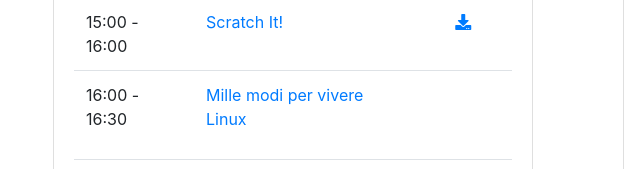
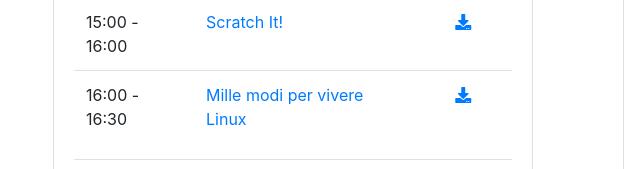
Before and after one commit to fntgnn/LinuxDay, a website with bundled scripts: page index.html in a window 1280 px wide. Shown: the part 1442-1611 px from the top of the page, 62-702 px from the left. Built offline with nearby package versions, Linux system fonts and the light colour scheme.

Commit message:
pres mille...

```diff
--- a/index.html
+++ b/index.html
@@ -116,7 +116,7 @@
                     </p>
                   </td>
                   <td class="text-center">
-                  <!-- <a href="#" target="_blank"><i class="fas fa-download"></i></a> -->
+                  <a href="slide/mille_modi_linux.pdf" target="_blank"><i class="fas fa-download"></i></a>
                   </td>
 
 
```
